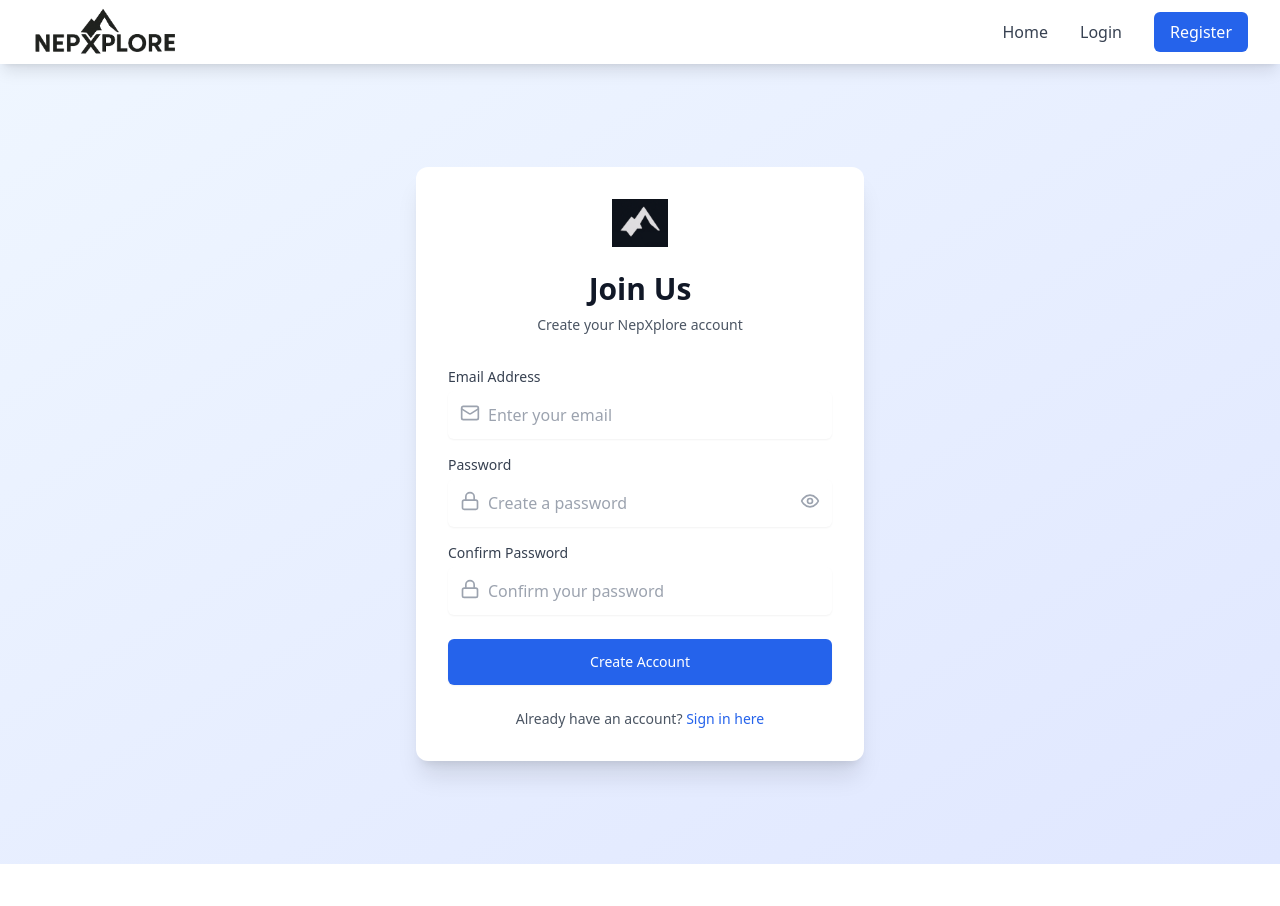
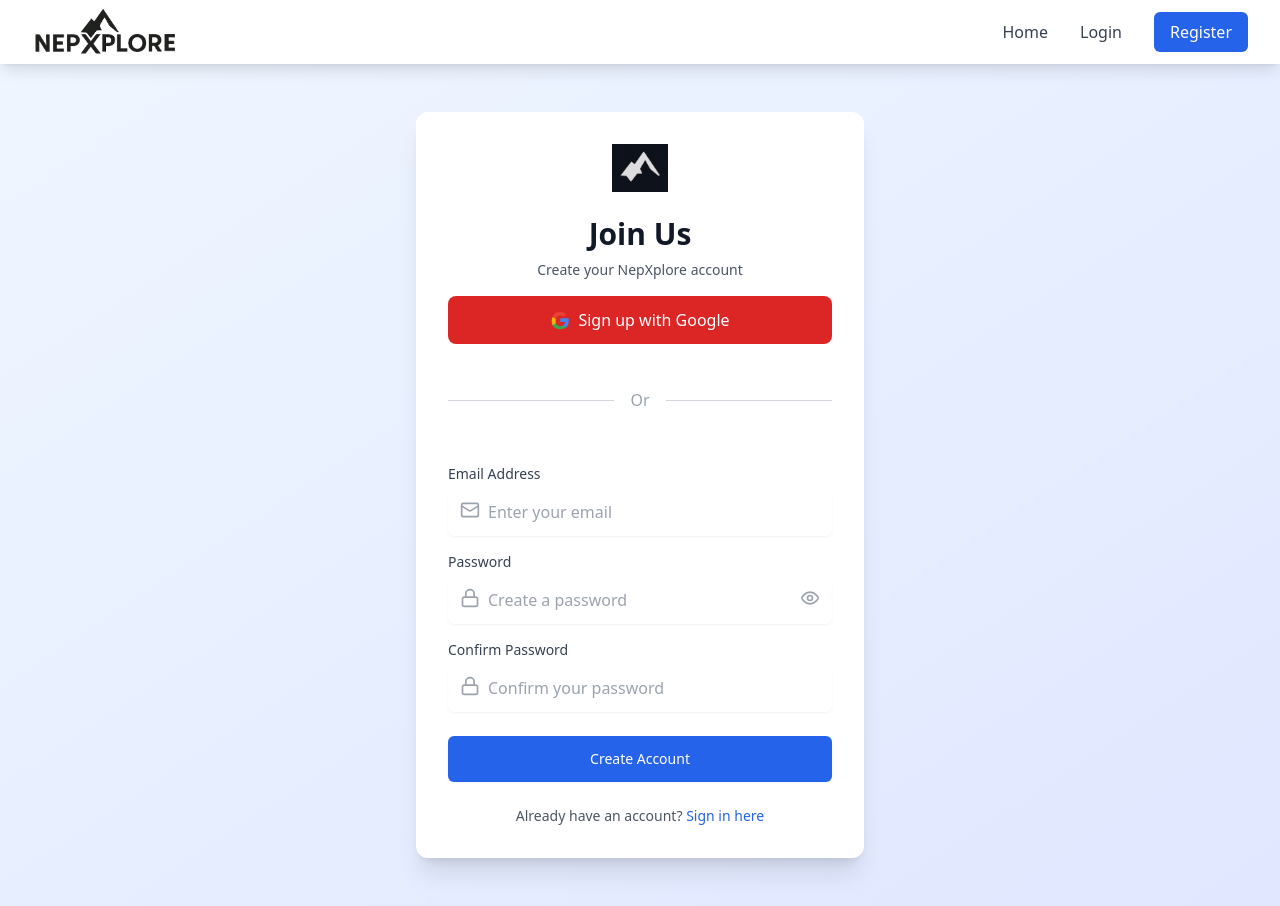
Before and after one commit to Satishacharya31/tripal, a React (Vite) app in the folder frontend/: page /register in a window 1280 px wide. Before the commit the page ends 864 px from the top, so only its background shows below. Built offline with nearby package versions, Linux system fonts and the light colour scheme; no server answers.

Commit message:
Added OAuth in register page

```diff
--- a/frontend/src/pages/RegisterPage.jsx
+++ b/frontend/src/pages/RegisterPage.jsx
@@ -60,11 +60,45 @@
             {/* <Mountain className="mx-auto h-12 w-12 text-blue-600" /> */}
             <img src={logoNepXplore} alt="NepXplore Logo" className="h-12 object-contain mx-auto mb-4" />
             <h2 className="mt-6 text-3xl font-bold text-gray-900">Join Us</h2>
-            <p className="mt-2 text-sm text-gray-600">
+            <p className="mt-2 mb-4 text-sm text-gray-600">
               Create your NepXplore account
             </p>
           </div>
 
+          <a
+            href="http://localhost:5000/api/auth/google"
+            className="w-full bg-red-600 hover:bg-red-700 text-white font-medium py-3 px-4 rounded-lg transition-colors flex items-center justify-center mb-6"
+          >
+            <svg
+              className="w-5 h-5 mr-2"
+              viewBox="0 0 24 24"
+              fill="none"
+              xmlns="http://www.w3.org/2000/svg"
+            >
+              <path
+                d="M22.56 12.25C22.56 11.42 22.49 10.62 22.36 9.84H12.27V14.4H18.16C17.86 16.08 17.03 17.54 15.69 18.46V21.09H19.6C21.56 19.23 22.56 16.08 22.56 12.25Z"
+                fill="#4285F4"
+              />
+              <path
+                d="M12.27 23C15.11 23 17.51 22.09 19.12 20.64L15.69 18.46C14.76 19.04 13.6 19.36 12.27 19.36C9.86 19.36 7.8 17.83 7.03 15.61H3.09V18.24C4.71 21.11 8.19 23 12.27 23Z"
+                fill="#34A853"
+              />
+              <path
+                d="M7.03 15.61C6.77 14.88 6.63 14.08 6.63 13.25C6.63 12.42 6.77 11.62 7.03 10.89V8.26H3.09C2.39 9.73 2 11.42 2 13.25C2 15.08 2.39 16.77 3.09 18.24L7.03 15.61Z"
+                fill="#FBBC05"
+              />
+              <path
+                d="M12.27 6.64C13.74 6.64 15.03 7.13 16.03 8.05L19.16 4.92C17.51 3.36 15.11 2.5 12.27 2.5C8.19 2.5 4.71 4.89 3.09 8.26L7.03 10.89C7.8 8.67 9.86 6.64 12.27 6.64Z"
+                fill="#EA4335"
+              />
+            </svg>
+            Sign up with Google
+          </a>
+          <div className="relative flex py-5 items-center">
+            <div className="flex-grow border-t border-gray-300"></div>
+            <span className="flex-shrink mx-4 text-gray-400">Or</span>
+            <div className="flex-grow border-t border-gray-300"></div>
+          </div>
           <form className="mt-8 space-y-6" onSubmit={handleSubmit}>
             {error && (
               <div className="bg-red-50 border border-red-200 text-red-600 px-4 py-3 rounded-md">
```
